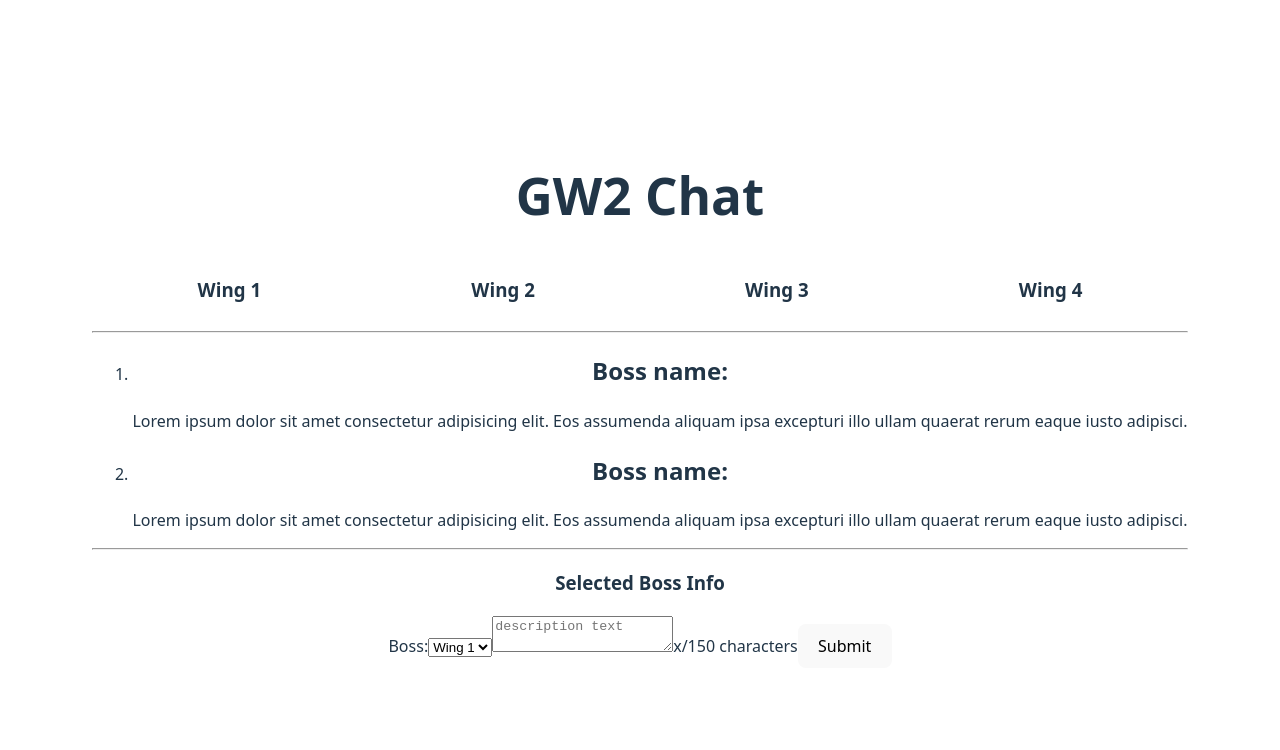
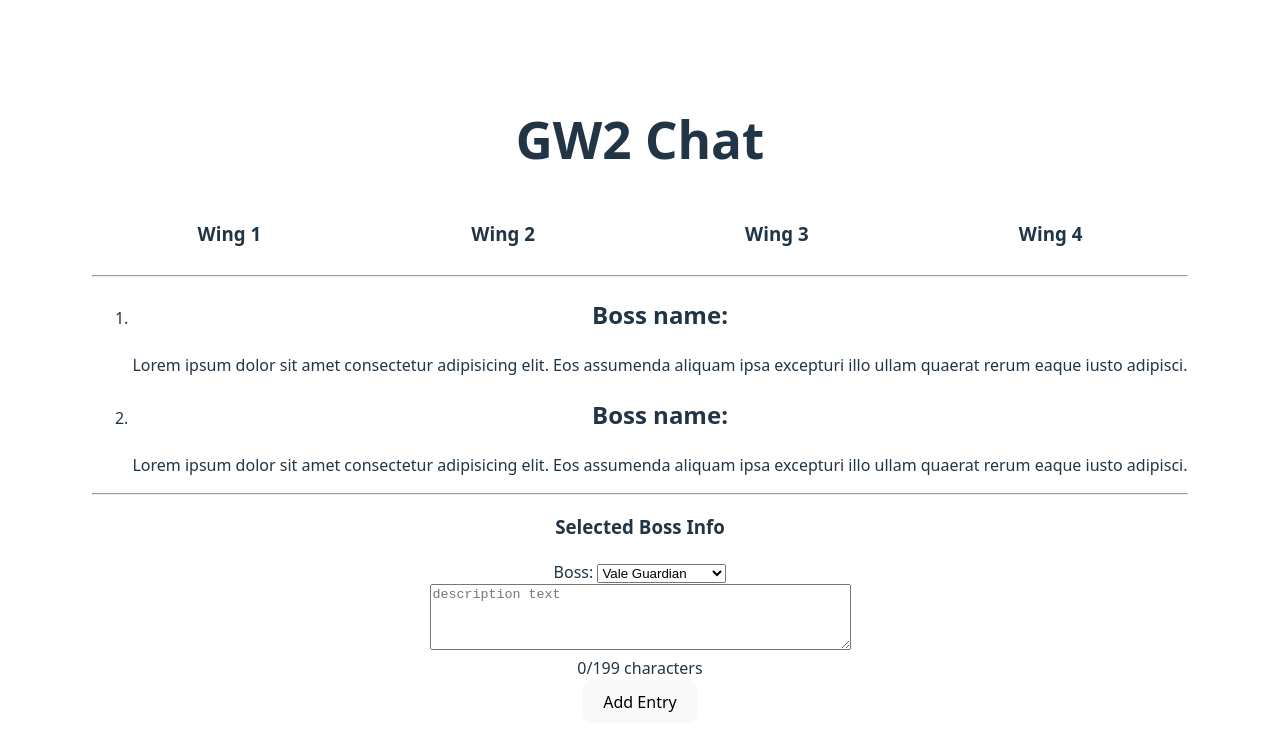
Before and after one commit to ag7621/project-gw2-comm-chat-v2, a React (Vite) app: page / in a window 1280 px wide. Shown: the top 750 px of the page. Built offline with nearby package versions, Linux system fonts and the light colour scheme.

Commit message:
updated form component
added basic handle functions and state

```diff
--- a/src/App.jsx
+++ b/src/App.jsx
@@ -1,19 +1,19 @@
 import { useState } from 'react';
 import Navbar from './components/Navbar';
-import './App.css';
 import Form from './components/Form';
 import List from './components/List';
+import bossList from './Data';
+import './App.css';
 
 function App() {
-  const [count, setCount] = useState(0);
+  const [data, setData] = useState(bossList);
 
   return (
     <>
       <header>
         <Navbar />
+        <hr />
       </header>
-
-      <hr />
 
       <main>
         <List />
@@ -21,7 +21,7 @@
 
       <hr />
 
-      <Form />
+      <Form bossList={data} />
     </>
   );
 }
--- /dev/null
+++ b/src/Data.js
@@ -0,0 +1,19 @@
+const bossList = [
+  { name: 'Vale Guardian', wing: 1, entries: [] },
+  { name: 'Spirit Woods', wing: 1, entries: [] },
+  { name: 'Gorseval', wing: 1, entries: [] },
+  { name: 'Sabetha', wing: 1, entries: [] },
+  { name: 'Slothasor', wing: 2, entries: [] },
+  { name: 'Bandit Trio', wing: 2, entries: [] },
+  { name: 'Matthias', wing: 2, entries: [] },
+  { name: 'Escort', wing: 3, entries: [] },
+  { name: 'Keep Construct', wing: 3, entries: [] },
+  { name: 'Twisted Castle', wing: 3, entries: [] },
+  { name: 'Xera', wing: 3, entries: [] },
+  { name: 'Cairn', wing: 4, entries: [] },
+  { name: 'Mursaat Overseer', wing: 4, entries: [] },
+  { name: 'Samarog', wing: 4, entries: [] },
+  { name: 'Deimos', wing: 4, entries: [] },
+];
+
+export default bossList;
--- a/src/components/Form.jsx
+++ b/src/components/Form.jsx
@@ -1,17 +1,50 @@
-import React from 'react';
+import React, { useState } from 'react';
 
-function Form() {
+function Form({ bossList }) {
+  const [selectedBoss, setSelectedBoss] = useState('Vale Guardian');
+  const [description, setDescription] = useState('');
+  const [count, setCount] = useState(0);
+
+  function handleSubmit(e) {
+    e.preventDefault();
+    const newEntry = { entry: description };
+
+    console.log(selectedBoss);
+    console.log(newEntry);
+
+    setDescription('');
+  }
+
+  function handleOnChange(e) {
+    setDescription(e.target.value);
+    setCount(e.target.value.length);
+  }
+
   return (
-    <form>
+    <form onSubmit={handleSubmit}>
       <h3>Selected Boss Info</h3>
-      <label>Boss:</label>
-      <select name="" id="">
-        <option value="w1">Wing 1</option>
-        <option value="w2">Wing 2</option>
+      <label>Boss: </label>
+      <select onChange={(e) => setSelectedBoss(e.target.value)}>
+        {bossList.map((item) => {
+          return <option key={item.name}>{item.name}</option>;
+        })}
       </select>
-      <textarea name="" id="" placeholder="description text"></textarea>
-      <span>x/150 characters</span>
-      <button>Submit</button>
+
+      <br />
+
+      <textarea
+        rows={4}
+        cols={50}
+        maxLength={199}
+        value={description}
+        onChange={handleOnChange}
+        placeholder="description text"
+      ></textarea>
+
+      <br />
+      <span>{count}/199 characters</span>
+      <br />
+      <button>Add Entry</button>
     </form>
   );
 }
```
